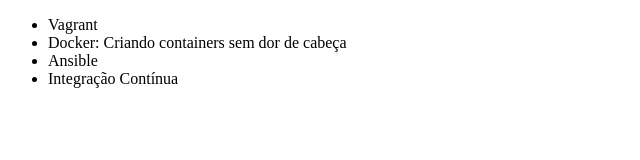
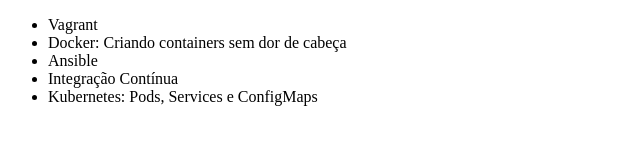
Before and after one commit to arancibiaalex12/Lista-de-Curso-, a plain HTML site: page index.html in a window 1280 px wide. Shown: the whole page, without its empty margins (0-640 px from the left). Drawn offline with Linux system fonts and the light colour scheme.

```diff
--- a/index.html
+++ b/index.html
@@ -10,6 +10,7 @@
         <li>Docker: Criando containers sem dor de cabeça</li>
         <li>Ansible</li>
         <li>Integração Contínua</li>
+        <li>Kubernetes: Pods, Services e ConfigMaps</li>
     </ul>
 </body>
 </html>
```
